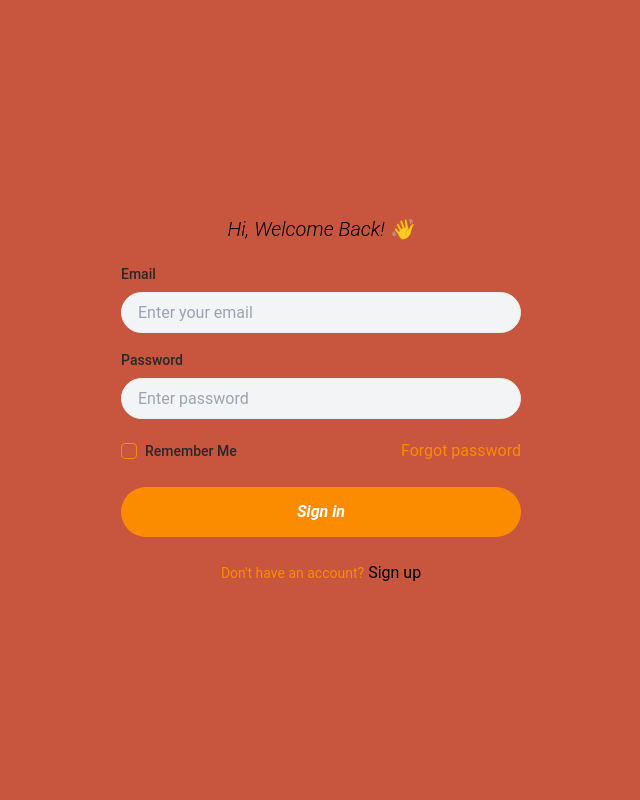
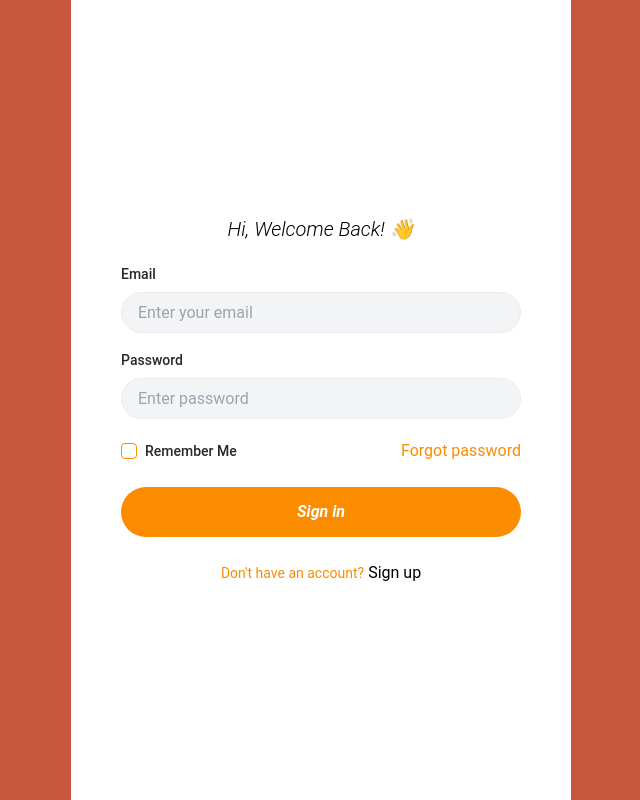
Before and after one commit to joreneng/munch-map, a React (Create React App) app in the folder frontend/munch-map/: page /login in a window 1280 px wide. Shown: the whole page, without its empty margins (319-959 px from the left). Built offline with nearby package versions, Linux system fonts and the light colour scheme.

Commit message:
background

```diff
--- a/frontend/munch-map/src/pages/login/index.js
+++ b/frontend/munch-map/src/pages/login/index.js
@@ -47,7 +47,7 @@ export default function Login() {
   };
 
   return (
-    <div className="flex flex-col w-full max-w-[500px] h-[100vh] gap-2 justify-center items-center">
+    <div className="flex flex-col w-full max-w-[500px] h-[100vh] gap-2 justify-center items-center bg-white">
       <div className="text-xl font-light italic">Hi, Welcome Back! 👋</div>
       <form onSubmit={handleSubmit} className="onboard__form-container w-4/5">
         <div className="onboard__inputs">
--- a/frontend/munch-map/src/pages/signup/index.js
+++ b/frontend/munch-map/src/pages/signup/index.js
@@ -43,7 +43,7 @@ export default function Signup() {
   };
 
   return (
-    <div className="flex flex-col w-full max-w-[500px] h-[100vh] gap-2 justify-center items-center">
+    <div className="flex flex-col w-full max-w-[500px] h-[100vh] gap-2 justify-center items-center bg-white">
       <div className="text-xl font-light italic">Create Account</div>
       <form onSubmit={handleSubmit} className="onboard__form-container w-4/5">
         <div className="onboard__inputs">
```
